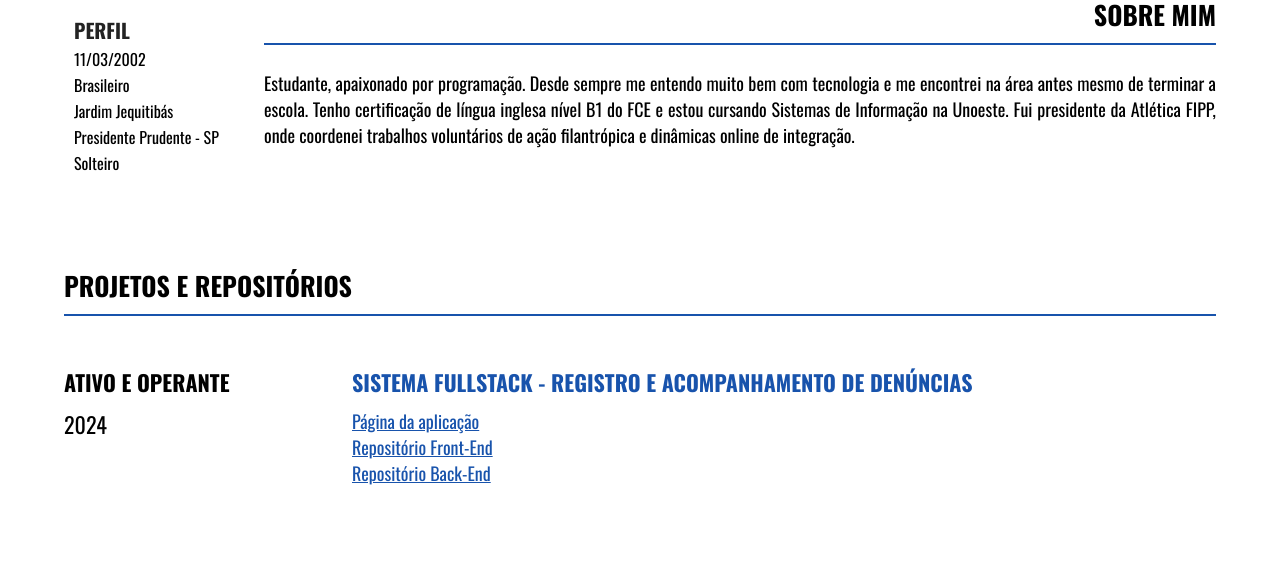
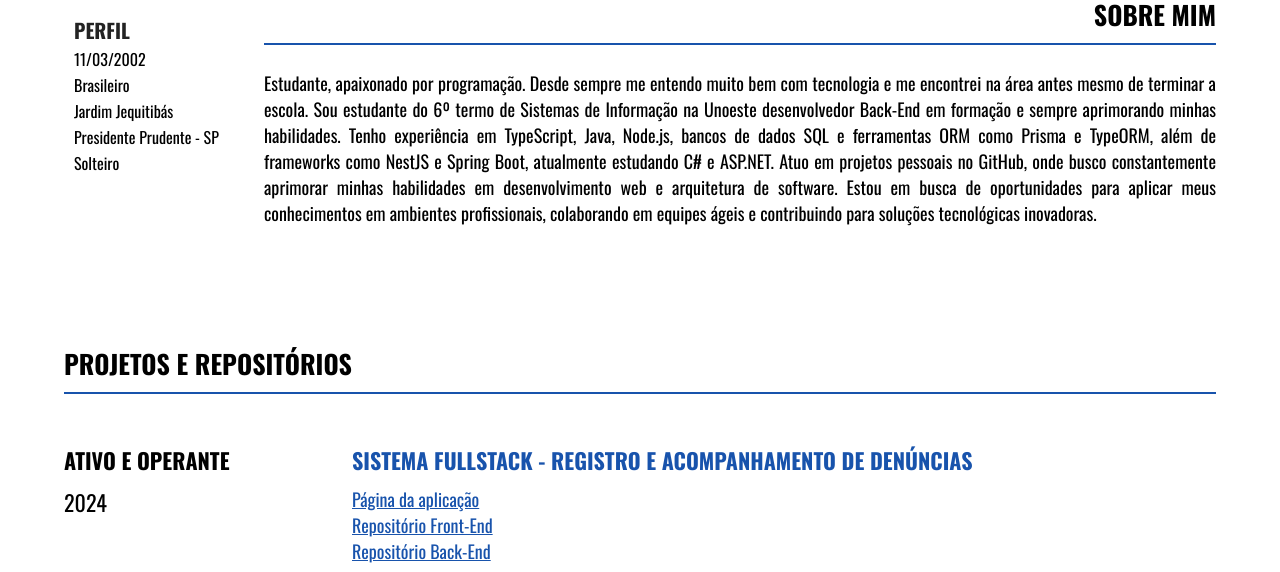
Before and after one commit to Meiado/CurriculumProject, a plain HTML site: page index.html in a window 1280 px wide. Shown: the part 228-800 px from the top of the page. Drawn offline with nearby package versions, Linux system fonts and the light colour scheme.

Commit message:
Update index.html

```diff
--- a/index.html
+++ b/index.html
@@ -36,8 +36,17 @@
                         <p class="paragraf">
                             Estudante, apaixonado por programação.
                             Desde sempre me entendo muito bem com tecnologia e me encontrei na área antes mesmo de terminar a escola.
-                            Tenho certificação de língua inglesa nível B1 do FCE e estou cursando Sistemas de Informação na Unoeste.
-                            Fui presidente da Atlética FIPP, onde coordenei trabalhos voluntários de ação filantrópica e dinâmicas online de integração.
+                            Sou estudante do 6º termo de Sistemas de Informação na Unoeste
+                            desenvolvedor Back-End em formação e sempre aprimorando
+                            minhas habilidades. Tenho experiência em TypeScript, Java,
+                            Node.js, bancos de dados SQL e ferramentas ORM como Prisma
+                            e TypeORM, além de frameworks como NestJS e Spring Boot,
+                            atualmente estudando C# e ASP.NET. Atuo em projetos pessoais no
+                            GitHub, onde busco constantemente aprimorar minhas habilidades
+                            em desenvolvimento web e arquitetura de software. Estou em busca
+                            de oportunidades para aplicar meus conhecimentos em ambientes
+                            profissionais, colaborando em equipes ágeis e contribuindo para
+                            soluções tecnológicas inovadoras.
                         </p>
                     </div>
                 </div>
```
